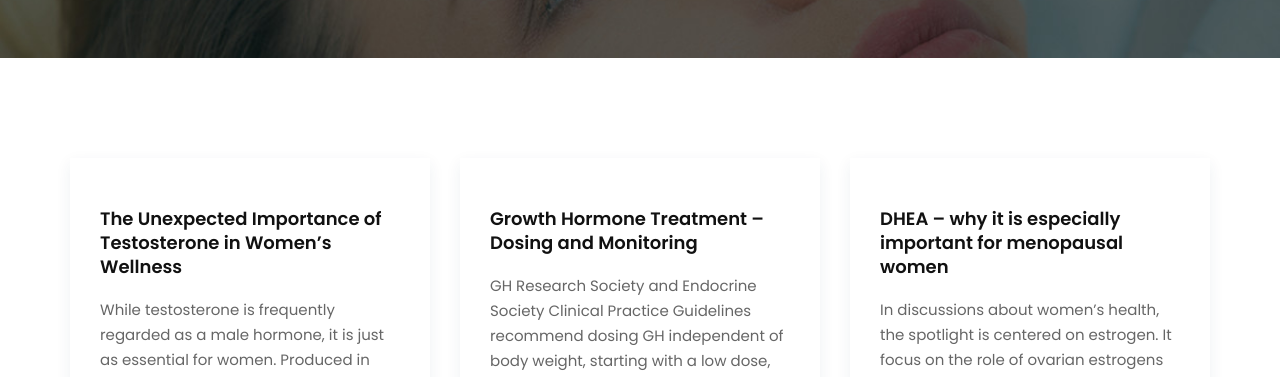
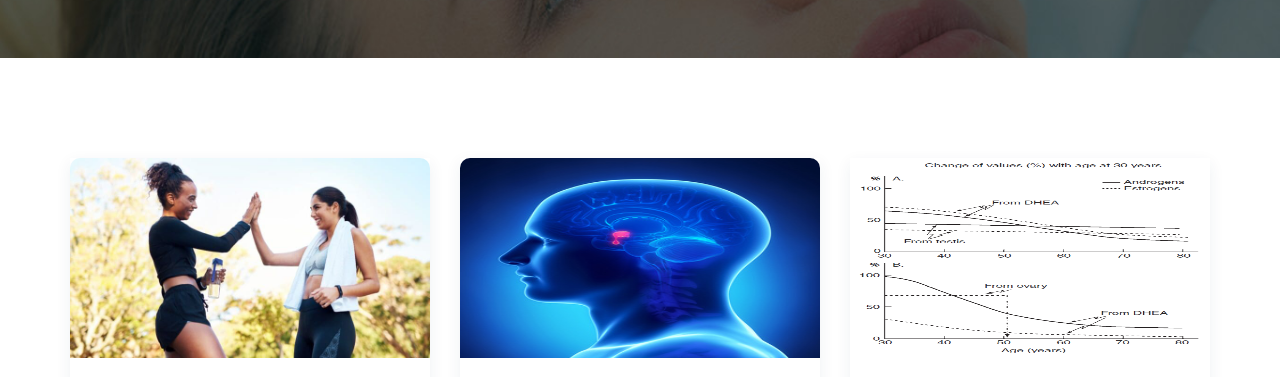
Before and after one commit to DivyanshuRawalLab/mediplex-anti-aging-center, a plain HTML site: page blog.html in a window 1280 px wide. Shown: the part 339-716 px from the top of the page. Drawn offline with Linux system fonts and the light colour scheme.

Commit message:
Add Some Styling and Images

```diff
--- a/css/style.css
+++ b/css/style.css
@@ -1862,6 +1862,9 @@ ol {
 
 .blog__item__pic img {
 	min-width: 100%;
+	height: 100%;
+	max-height: 200px;
+	border-radius: 10px 10px 0 0;
 }
 
 .blog__item__text {
```
Also changed, not shown: img/ADAM.gif (added), img/Womens-Wellnes.jpg (added), img/man-filling.jpg (added), img/pituitay.jpg (added), img/sex-steroid-levels-aging-men-women.gif (added), img/skinCare.webp (added), img/testosterone-blood.jpg (added).
